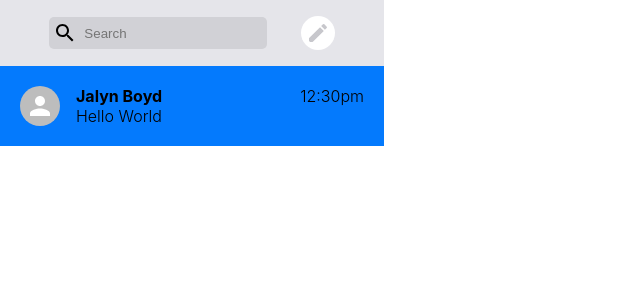
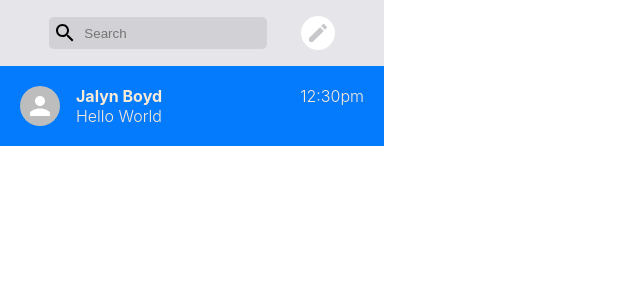
Before and after one commit to Jalyndboyd1/messenger, a React (Create React App) app: page / in a window 1280 px wide. In both pictures the pointer is over the element 192 px from the left and 106 px from the top of the page. Shown: the top 300 px of the page, without its empty margins (0-640 px from the left). Built offline with nearby package versions, Linux system fonts and the light colour scheme.

Commit message:
Refactor: 'Contact Color'

```diff
--- a/src/css/Contact.css
+++ b/src/css/Contact.css
@@ -9,6 +9,7 @@
 .contact:hover{
     background-color: #047afd;
     cursor: pointer;
+    color: antiquewhite;
 }
 
 .contact__details {
```
